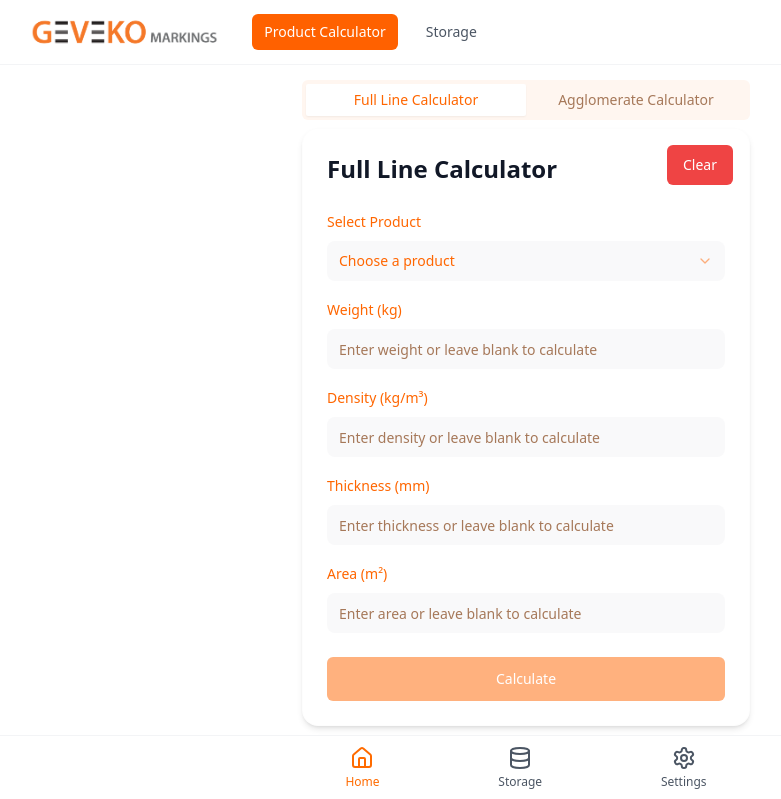
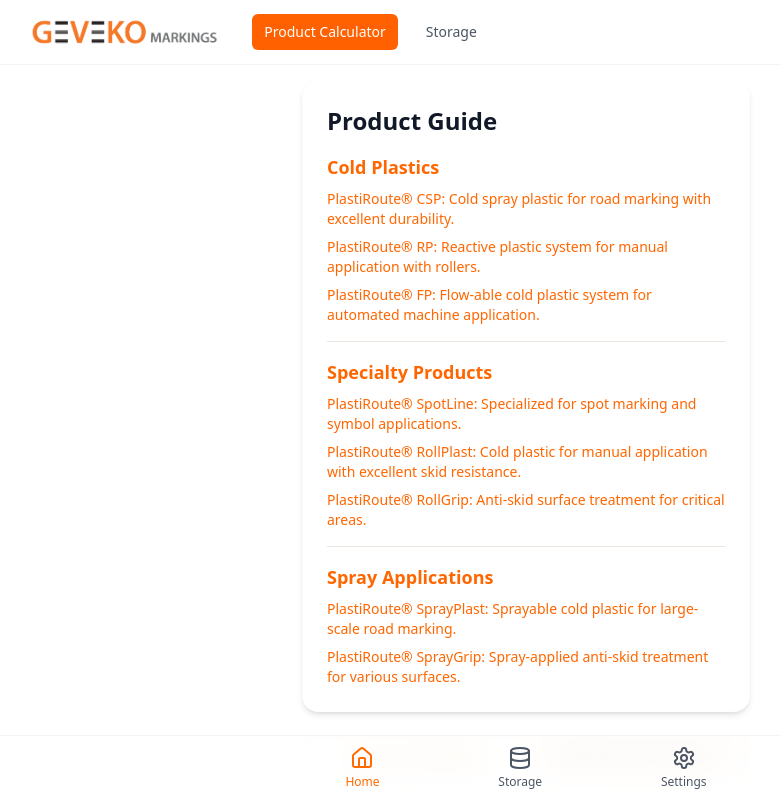
Before and after one commit to Zqyyk11/geveko-interface, a React (Vite) app: page / in a window 1280 px wide. Shown: the top 799 px of the page, without its empty margins (114-895 px from the left). Built offline with nearby package versions, Linux system fonts and the light colour scheme.

Commit message:
Add product selection guide
Add a guide to help customers select the appropriate Geveko product for their needs.

```diff
--- a/src/pages/Calculator.tsx
+++ b/src/pages/Calculator.tsx
@@ -1,3 +1,4 @@
+
 import { useState } from "react";
 import { motion } from "framer-motion";
 import { Select, SelectContent, SelectItem, SelectTrigger, SelectValue } from "@/components/ui/select";
@@ -74,7 +75,37 @@ const Calculator = () => {
       transition={{ duration: 0.5 }}
       className="min-h-screen pt-20 px-4"
     >
-      <div className="max-w-md mx-auto">
+      <div className="max-w-md mx-auto space-y-6">
+        {/* Product Guide */}
+        <div className="ios-card p-6 bg-white rounded-lg shadow">
+          <h2 className="text-2xl font-semibold text-gray-900 mb-4">Product Guide</h2>
+          <div className="space-y-4">
+            <div className="border-b pb-4">
+              <h3 className="font-semibold text-lg mb-2">Cold Plastics</h3>
+              <div className="space-y-2">
+                <p className="text-sm"><span className="font-medium">PlastiRoute® CSP:</span> Cold spray plastic for road marking with excellent durability.</p>
+                <p className="text-sm"><span className="font-medium">PlastiRoute® RP:</span> Reactive plastic system for manual application with rollers.</p>
+                <p className="text-sm"><span className="font-medium">PlastiRoute® FP:</span> Flow-able cold plastic system for automated machine application.</p>
+              </div>
+            </div>
+            <div className="border-b pb-4">
+              <h3 className="font-semibold text-lg mb-2">Specialty Products</h3>
+              <div className="space-y-2">
+                <p className="text-sm"><span className="font-medium">PlastiRoute® SpotLine:</span> Specialized for spot marking and symbol applications.</p>
+                <p className="text-sm"><span className="font-medium">PlastiRoute® RollPlast:</span> Cold plastic for manual application with excellent skid resistance.</p>
+                <p className="text-sm"><span className="font-medium">PlastiRoute® RollGrip:</span> Anti-skid surface treatment for critical areas.</p>
+              </div>
+            </div>
+            <div>
+              <h3 className="font-semibold text-lg mb-2">Spray Applications</h3>
+              <div className="space-y-2">
+                <p className="text-sm"><span className="font-medium">PlastiRoute® SprayPlast:</span> Sprayable cold plastic for large-scale road marking.</p>
+                <p className="text-sm"><span className="font-medium">PlastiRoute® SprayGrip:</span> Spray-applied anti-skid treatment for various surfaces.</p>
+              </div>
+            </div>
+          </div>
+        </div>
+
         <Tabs defaultValue="fullLine" className="w-full">
           <TabsList className="grid w-full grid-cols-2">
             <TabsTrigger value="fullLine">Full Line Calculator</TabsTrigger>
```
Also changed, not shown: src/utils/calculatorUtils.ts (line endings or trailing spaces).
